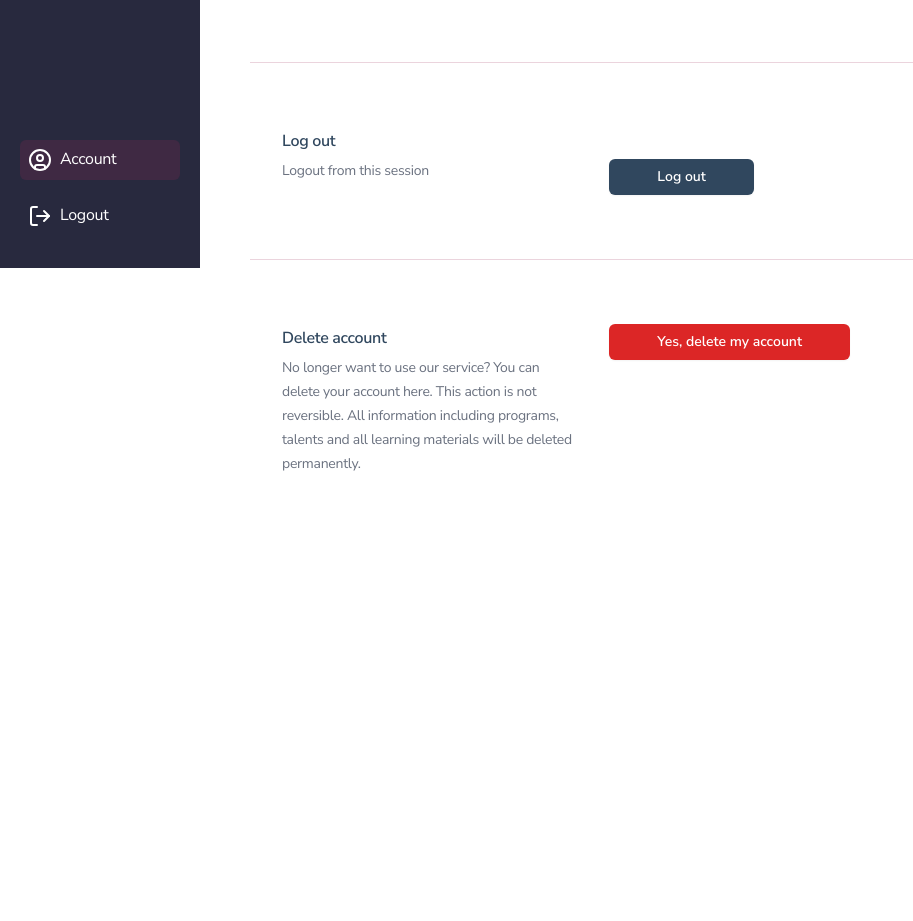
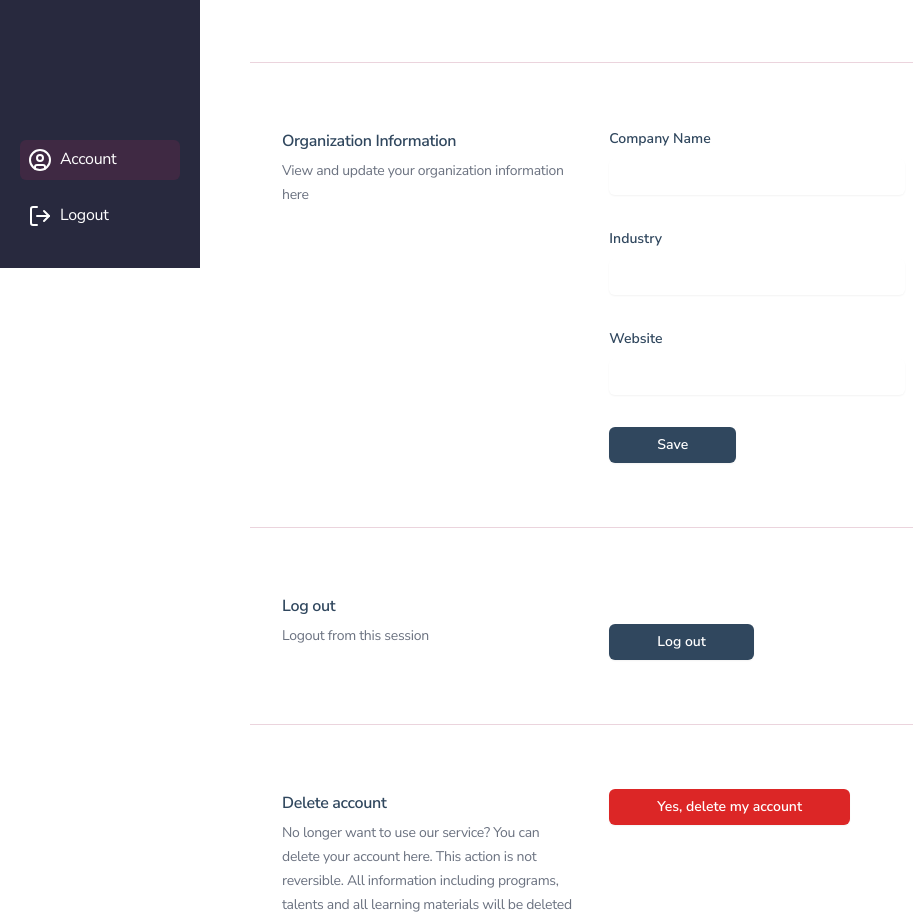
Before and after one commit to navu-360/navu-360, a Next.js app: page /account in a window 1280 px wide. Shown: the part 532-1453 px from the top of the page, without its empty margins (0-913 px from the left). Before the commit the page ends 1072 px from the top, so only its background shows below. Built offline with nearby package versions, Linux system fonts and the light colour scheme; no server answers.

Commit message:
feat: update organization data

```diff
--- a/src/components/layout/dashboard.topNav.tsx
+++ b/src/components/layout/dashboard.topNav.tsx
@@ -35,7 +35,7 @@ export default function TopNavAdmin({ hideSearch }: { hideSearch?: boolean }) {
     // eslint-disable-next-line react-hooks/exhaustive-deps
   }, [session]);
   return (
-    <header className="fixed md:left-[200px] left-[80px] top-0 z-[100] flex h-[75px] w-full bg-white py-2">
+    <header className="fixed left-[80px] top-0 z-[100] flex h-[75px] w-full bg-white py-2 md:left-[200px]">
       {!hideSearch && (
         <form className="relative ml-4 h-full w-[50%] rounded-md bg-blue-700/10 px-4 py-2 pr-16 2xl:w-[70%]">
           <input
@@ -75,8 +75,10 @@ export default function TopNavAdmin({ hideSearch }: { hideSearch?: boolean }) {
 function AdminCard() {
   const { data: session } = useSession();
 
+  const router = useRouter();
+
   const userProfile = useSelector(
-    (state: { auth: { userProfile: User } }) => state.auth.userProfile
+    (state: { auth: { userProfile: User } }) => state.auth.userProfile,
   );
 
   const dispatch = useDispatch();
@@ -97,7 +99,10 @@ function AdminCard() {
   if (!isReady) return null;
 
   return (
-    <div className="md:fixed right-4 top-2 pt-0 flex items-center gap-2 transition-all duration-300 ease-in">
+    <div
+      onClick={() => router.push("/account")}
+      className="right-4 top-2 flex cursor-pointer items-center gap-2 pt-0 transition-all duration-300 ease-in md:fixed"
+    >
       <div className="relative flex h-[50px] w-[50px] items-center justify-center rounded-full bg-tertiary">
         {userProfile?.id ? (
           <img
--- a/src/pages/account/index.tsx
+++ b/src/pages/account/index.tsx
@@ -10,7 +10,9 @@ import { motion } from "framer-motion";
 import {
   useChangePlanMutation,
   useGetCustomerTranscationsQuery,
+  useGetOneOrganizationQuery,
   useGetUserPayStackDetailsQuery,
+  useUpdateOrgMutation,
   useUpdateUserMutation,
 } from "services/baseApiSlice";
 
@@ -46,6 +48,10 @@ const AccountSettings: React.FC = () => {
   const [lastName, setLastName] = useState("");
   const [email, setEmail] = useState("");
   const [position, setPosition] = useState("");
+
+  const [companyName, setCompanyName] = useState("");
+  const [industry, setIndustry] = useState("");
+  const [website, setWebsite] = useState("");
 
   useEffect(() => {
     if (userProfile) {
@@ -114,6 +120,57 @@ const AccountSettings: React.FC = () => {
 
   const [showChangePlan, setShowChangePlan] = useState(false);
   const [currentPlanName, setCurrentPlanName] = useState("");
+
+  const { currentData: orgData, refetch } =
+    useGetOneOrganizationQuery(undefined);
+
+  useEffect(() => {
+    if (orgData) {
+      setCompanyName(orgData?.organization?.name || "");
+      setIndustry(orgData?.organization?.industry || "");
+      setWebsite(orgData?.organization?.website || "");
+    }
+  }, [orgData]);
+
+  const [updateOrg, { isLoading: editingOrg }] = useUpdateOrgMutation();
+
+  const updateOrgInfo = async (e: { preventDefault: () => void }) => {
+    e.preventDefault();
+    if (
+      orgData?.organization?.name === companyName &&
+      orgData?.organization?.industry === industry &&
+      orgData?.organization?.website === website
+    ) {
+      toaster({
+        status: "info",
+        message: "No changes made",
+      });
+      return;
+    }
+    // only send updated fields
+    const body = {
+      name:
+        orgData?.organization?.name !== companyName ? companyName : undefined,
+      industry:
+        orgData?.organization?.industry !== industry ? industry : undefined,
+      website: orgData?.organization?.website !== website ? website : undefined,
+    };
+    await updateOrg(body)
+      .unwrap()
+      .then(() => {
+        toaster({
+          status: "success",
+          message: "Organization updated successfully",
+        });
+        refetch();
+      })
+      .catch((error) => {
+        toaster({
+          status: "error",
+          message: error.data.message,
+        });
+      });
+  };
 
   return (
     <>
@@ -264,6 +321,90 @@ const AccountSettings: React.FC = () => {
               <div className="grid max-w-7xl grid-cols-1 gap-x-8 gap-y-10 px-4 py-16 sm:px-6 md:grid-cols-3 lg:px-8">
                 <div>
                   <h2 className="text-base font-semibold leading-7 text-tertiary">
+                    Organization Information
+                  </h2>
+                  <p className="mt-1 text-sm leading-6 text-gray-500">
+                    View and update your organization information here
+                  </p>
+                </div>
+
+                <form className="md:col-span-1">
+                  <div className="grid grid-cols-1 gap-x-6 gap-y-8 sm:max-w-xl sm:grid-cols-1">
+                    <div className="sm:col-span-3">
+                      <label
+                        htmlFor="company-name"
+                        className="block text-sm font-semibold leading-6 text-tertiary"
+                      >
+                        Company Name
+                      </label>
+                      <div className="mt-2">
+                        <input
+                          id="company-name"
+                          type="text"
+                          name="company-name"
+                          value={companyName}
+                          onChange={(e) => setCompanyName(e.target.value)}
+                          className="block w-full rounded-md border-0 bg-white/5 py-1.5 pl-2 text-tertiary shadow-sm ring-1 ring-inset ring-white/10 focus:ring-2 focus:ring-inset focus:ring-indigo-500 sm:text-sm sm:leading-6"
+                        />
+                      </div>
+                    </div>
+                    <div className="sm:col-span-3">
+                      <label
+                        htmlFor="industry"
+                        className="block text-sm font-semibold leading-6 text-tertiary"
+                      >
+                        Industry
+                      </label>
+                      <div className="mt-2">
+                        <input
+                          id="industry"
+                          type="text"
+                          name="industry"
+                          value={industry}
+                          onChange={(e) => setIndustry(e.target.value)}
+                          className="block w-full rounded-md border-0 bg-white/5 py-1.5 pl-2 text-tertiary shadow-sm ring-1 ring-inset ring-white/10 focus:ring-2 focus:ring-inset focus:ring-indigo-500 sm:text-sm sm:leading-6"
+                        />
+                      </div>
+                    </div>
+                    <div className="sm:col-span-3">
+                      <label
+                        htmlFor="website"
+                        className="block text-sm font-semibold leading-6 text-tertiary"
+                      >
+                        Website
+                      </label>
+                      <div className="mt-2">
+                        <input
+                          id="website"
+                          type="url"
+                          name="website"
+                          autoComplete="website"
+                          value={website}
+                          onChange={(e) => setWebsite(e.target.value)}
+                          className="block w-full rounded-md border-0 bg-white/5 py-1.5 pl-2 text-tertiary shadow-sm ring-1 ring-inset ring-white/10 focus:ring-2 focus:ring-inset focus:ring-indigo-500 sm:text-sm sm:leading-6"
+                        />
+                      </div>
+                    </div>
+                  </div>
+
+                  <div className="mt-8 flex">
+                    <button
+                      type="submit"
+                      disabled={editingOrg}
+                      onClick={(e: { preventDefault: () => void }) =>
+                        updateOrgInfo(e)
+                      }
+                      className="rounded-md bg-tertiary px-12 py-2 text-sm font-semibold text-white shadow-sm hover:bg-tertiary/90 focus-visible:outline focus-visible:outline-2 focus-visible:outline-offset-2 focus-visible:outline-indigo-500"
+                    >
+                      Save
+                    </button>
+                  </div>
+                </form>
+              </div>
+
+              <div className="grid max-w-7xl grid-cols-1 gap-x-8 gap-y-10 px-4 py-16 sm:px-6 md:grid-cols-3 lg:px-8">
+                <div>
+                  <h2 className="text-base font-semibold leading-7 text-tertiary">
                     Log out
                   </h2>
                   <p className="mt-1 text-sm leading-6 text-gray-500">
@@ -389,7 +530,7 @@ function Billing({
     if (details?.data) {
       setPlan(getPlanNameFromAmount(details?.data as number));
     }
-  // eslint-disable-next-line react-hooks/exhaustive-deps
+    // eslint-disable-next-line react-hooks/exhaustive-deps
   }, [details?.data]);
 
   return (
--- a/src/pages/api/routes/organization/id/[id].ts
+++ b/src/pages/api/routes/organization/id/[id].ts
@@ -38,6 +38,36 @@ const handler = async (req: NextApiRequest, res: NextApiResponse) => {
           // @ts-ignore
           .json({ message: error.message });
       }
+    case "PATCH":
+      try {
+        const existing = await prisma.organization.findFirst({
+          where: {
+            userId: session?.user?.id as string,
+          },
+          select: {
+            id: true,
+          }
+        });
+        const { name, industry, website } = req.body;
+
+        const organization = await prisma.organization.update({
+          where: {
+            id: existing?.id as string,
+          },
+          data: {
+            name,
+            industry,
+            website,
+          },
+        });
+
+        return res.status(200).json({ organization });
+      } catch (error) {
+        return res
+          .status(500)
+          // @ts-ignore
+          .json({ message: error.message });
+      }
 
     default:
       return res
--- a/src/services/baseApiSlice.ts
+++ b/src/services/baseApiSlice.ts
@@ -65,6 +65,13 @@ export const baseApiSlice = createApi({
     getOneOrganization: builder.query({
       query: () => `organization/me`,
       // keepUnusedDataFor: 60 * 60 * 1, // 1 hour,
+    }),
+    updateOrg: builder.mutation({
+      query: (body) => ({
+        url: `organization/id/me`,
+        method: "PATCH",
+        body,
+      }),
     }),
     getOrganizationById: builder.query({
       query: (id) => `organization/id/${id}`,
@@ -295,4 +302,5 @@ export const {
   useGetUserPayStackDetailsQuery,
   useAcceptInviteMutation,
   useChangePlanMutation,
+  useUpdateOrgMutation
 } = baseApiSlice;
```
Also changed, not shown: 1 other file (tests, documents, lock files or other folders).
